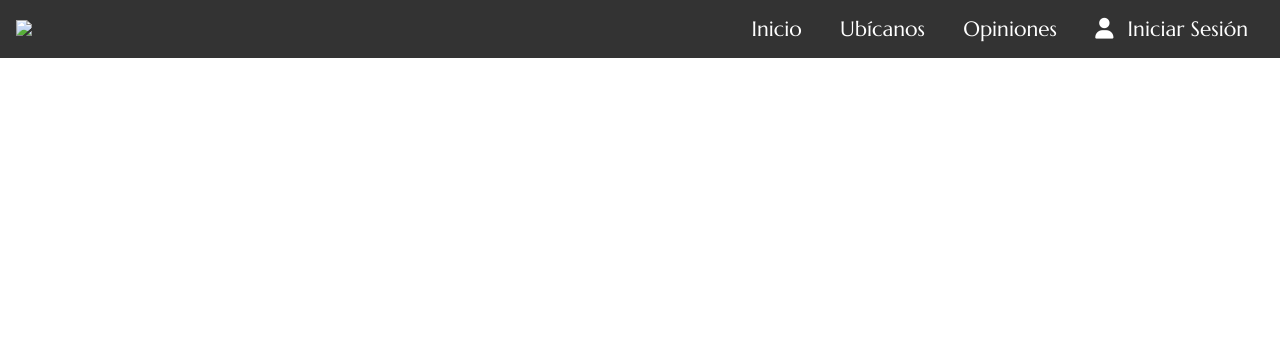
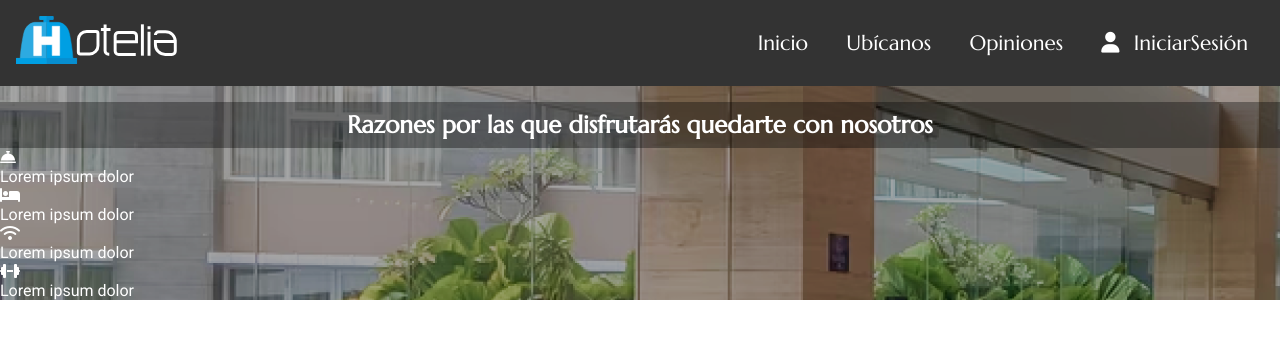
Before and after one commit to Carelos06/-TALLER_0_Maquetaci-n_Responsive, a plain HTML site: page index.html in a window 1280 px wide. Drawn offline with Linux system fonts and the light colour scheme.

Commit message:
Final de clase 19/02/2024

```diff
--- a/assets/css/style.css
+++ b/assets/css/style.css
@@ -61,3 +61,15 @@ margin-right: 0.5rem;
 .logo img{
 height: 3rem;
 }
+
+#features{
+    background: url(../img/index/bg-features.png);
+    color: white;
+    padding-top: 1rem;
+    }
+    .features-title{
+    background-color: rgba(0,0,0,0.35);
+    text-align: center;
+    padding: 0.5rem;
+    font-size: 1.5em;
+}
--- a/index.html
+++ b/index.html
@@ -12,16 +12,41 @@ crossorigin="anonymous"></script>
 
 <nav>
     <div class="logo">
-<img src="img/Hotelia horizontal blanco.svg">
+        <img src="assets/img/Hotelia horizontal blanco.svg">
     </div>
         <div class="menu">
         <a href="index.html" class="item">Inicio</a>
         <a href="ubicanos.html" class="item">Ubícanos</a>
         <a href="opiniones.html" class="item">Opiniones</a>
-<a href="#" class="item"><i class="fa-solid fa-user"></i> Iniciar
-Sesión</a>
+        <a href="#" class="item"><i class="fa-solid fa-user"></i> IniciarSesión</a>
     </div>
 </nav>
 
+<section id="features">
+        <h2 class="features-title">Razones por las que disfrutarás quedarte con
+        nosotros</h2>
+        <div class="features-description">
+        <div class="feature feature-blue">
+            <i class="fa-solid fa-bell-concierge"></i>
+            <p>Lorem ipsum dolor</p>
+        </div>
+
+        <div class="feature feature-black">
+            <i class="fa-solid fa-bed"></i>
+            <p>Lorem ipsum dolor</p>
+        </div>
+
+        <div class="feature feature-blue">
+            <i class="fa-solid fa-wifi"></i>
+            <p>Lorem ipsum dolor</p>
+        </div>
+
+        <div class="feature feature-black">
+            <i class="fa-solid fa-dumbbell"></i>
+            <p>Lorem ipsum dolor</p>
+        </div>
+    </div>
+</section>
+
 </body>
 </html>
```
Lines whose indentation alone changed are shown as unchanged.
